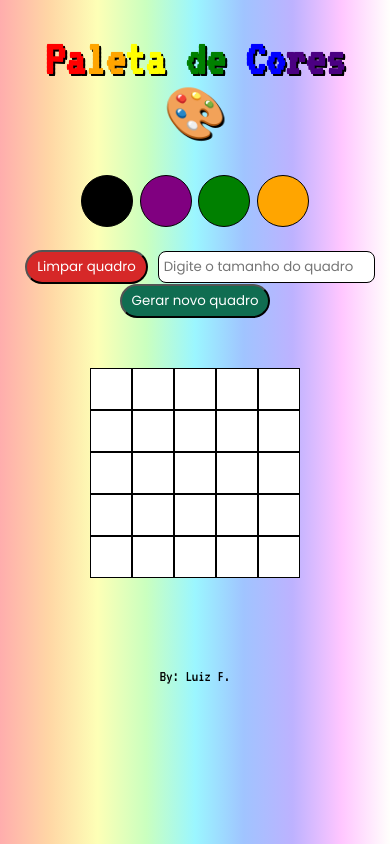
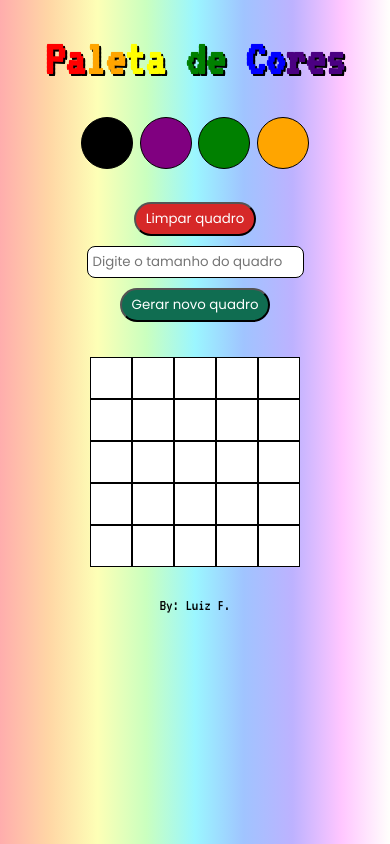
Before and after one commit to dev-luizf/fundamental-projects, a plain HTML site: page 3-pixels-art/index.html in a window 390 px wide. Drawn offline with Linux system fonts and the light colour scheme.

Commit message:
mudanças na responsividade

```diff
--- a/3-pixels-art/index.html
+++ b/3-pixels-art/index.html
@@ -13,7 +13,7 @@
 
 <body>
     <header>
-        <h1 id="title"><span id="red">Pa</span><span id="orange">le</span><span id="yellow">ta</span><span id="green"> de</span> <span id="blue">Co</span><span id="indigo">res</span> 🎨</h1>
+        <h1 id="title"><span id="red">Pa</span><span id="orange">le</span><span id="yellow">ta</span><span id="green"> de</span> <span id="blue">Co</span><span id="indigo">res</span></h1>
     </header>
     <div id="color-palette">
         <div class="color c0 selected"></div>
@@ -21,7 +21,9 @@
         <div class="color c2"></div>
         <div class="color c3"></div>
     </div>
-    <div id="tools"></div>
+    <div id="tools">
+        <section id='sub-tools'></section>
+    </div>
     <div id="pixel-board"></div>
 <script src="script.js"></script>
 <footer>
--- a/3-pixels-art/script.js
+++ b/3-pixels-art/script.js
@@ -2,12 +2,12 @@ const paleta = document.querySelector('#color-palette');
 const quadro = document.querySelector('#pixel-board');
 const botao = document.createElement('button');
 const tools = document.querySelector('#tools');
+const subtools = document.querySelector('#sub-tools');
 const color = document.querySelectorAll('.color');
 const cores = ['red', 'blue', 'yellow', 'HotPink', 'orange', 'green', 'teal', 'Purple'];
 
 botao.setAttribute('id', 'clear-board');
 botao.innerText = 'Limpar quadro';
-tools.appendChild(botao);
 const input = document.createElement('input');
 input.setAttribute('id', 'board-size');
 input.setAttribute('type', 'number');
@@ -19,6 +19,7 @@ const defineboard = document.createElement('button');
 defineboard.setAttribute('id', 'generate-board');
 defineboard.innerText = 'Gerar novo quadro';
 tools.appendChild(defineboard);
+subtools.appendChild(botao);
 let size = 0;
 let aux = 0;
 
--- a/3-pixels-art/style.css
+++ b/3-pixels-art/style.css
@@ -64,7 +64,7 @@ h1 {
 }
 
 #pixel-board {
-  margin-top: 70px;
+  margin-top: 10px;
   width: 210px;
   line-height: 0px;
   margin: auto;
@@ -87,7 +87,7 @@ h1 {
 
 #tools {
   text-align: center;
-  margin-bottom: 50px;
+  margin-bottom: 25px;
 }
 
 #clear-board {
@@ -96,7 +96,7 @@ h1 {
   border-radius: 20px;
   padding: 5px 10px;
   margin-left: 10px;
-  margin-right: 10px;
+  margin: 10px;
   font-family: 'Poppins', sans-serif;
 }
 
@@ -106,7 +106,7 @@ h1 {
   border-radius: 20px;
   padding: 5px 10px;
   margin-left: 10px;
-  margin-right: 10px;
+  margin: 10px;
   font-family: 'Poppins', sans-serif;
 }
 
@@ -120,6 +120,10 @@ input {
 
 footer {
   text-align: center;
-  margin-top: 90px;
+  margin-top: 30px;
   height: 50px;
 }
+
+#sub-tools {
+  /* margin-bottom: 13px; */
+}
```
